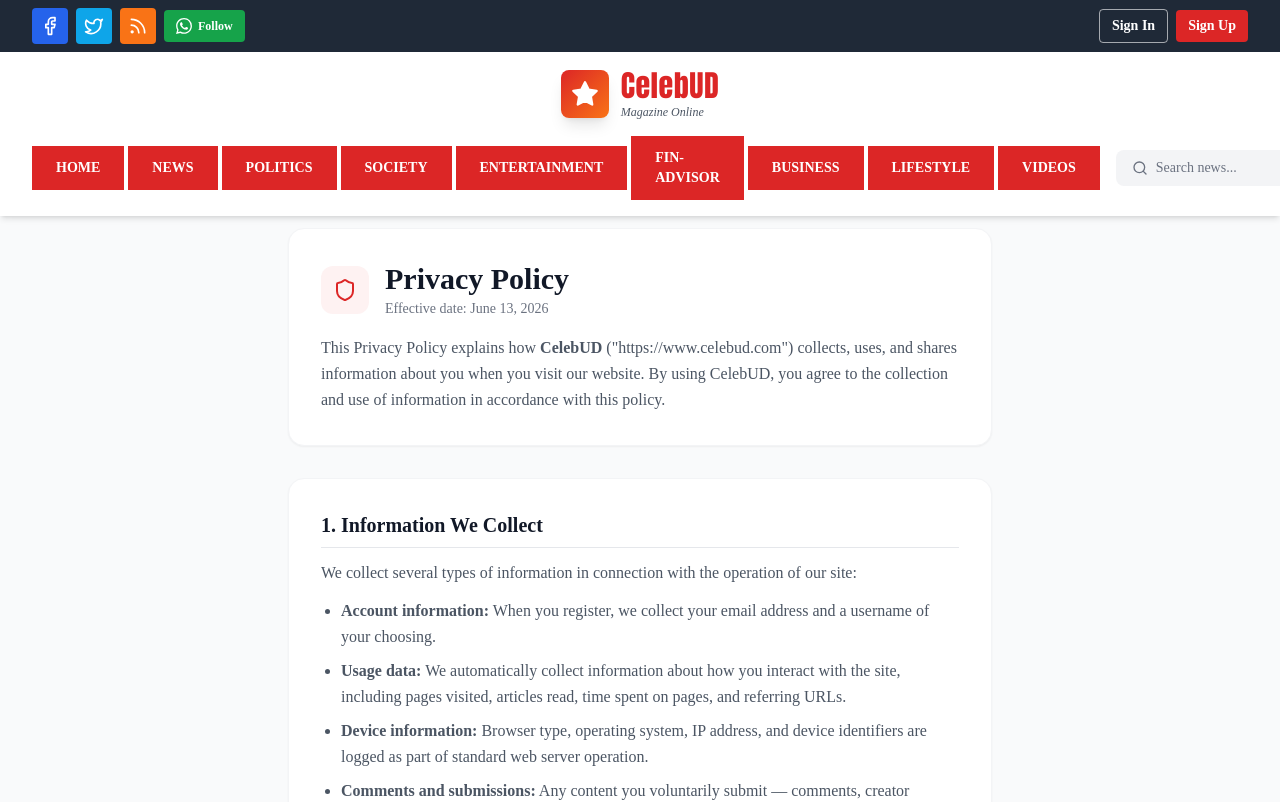
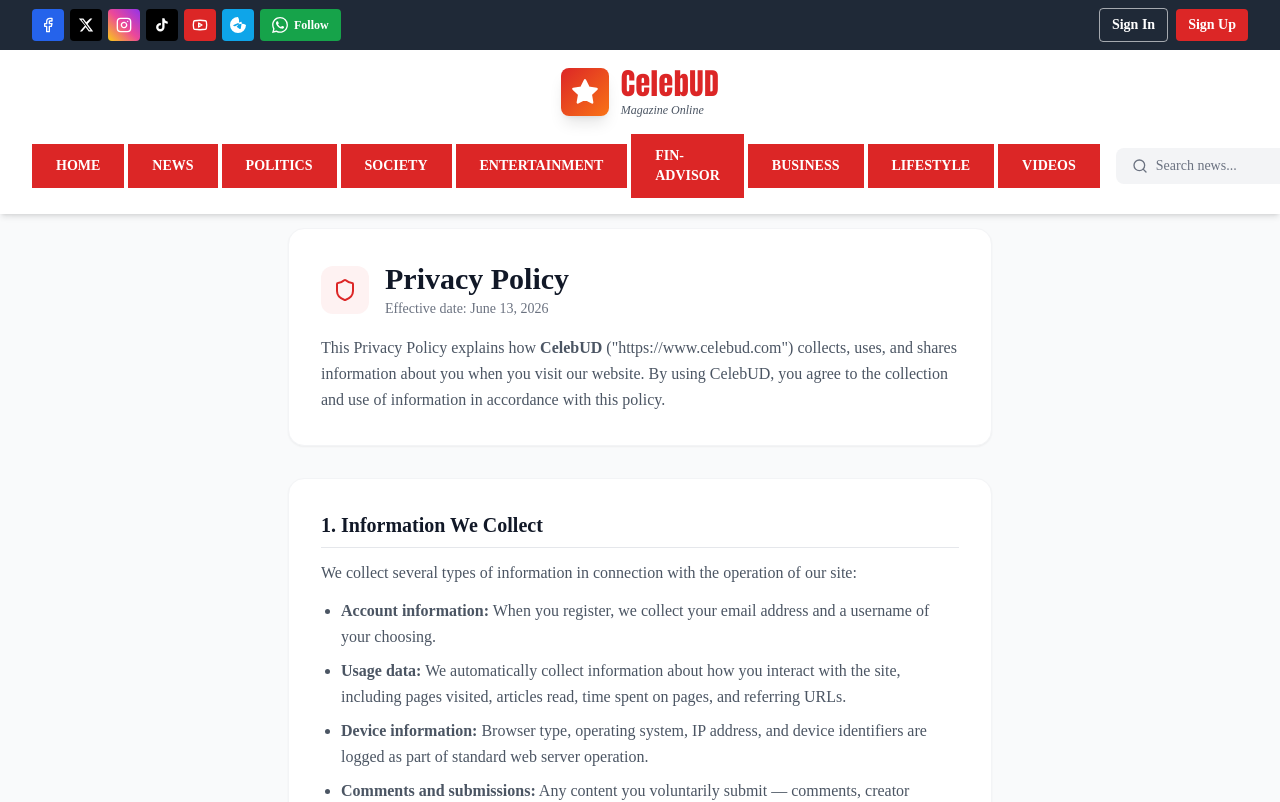
Before and after one commit to Gemavic/Celebud, a React (Vite) app: page /privacy in a window 1280 px wide. Shown: the top 802 px of the page. Built offline with nearby package versions, Linux system fonts and the light colour scheme; no server answers.

Commit message:
Add social media links and config

```diff
--- a/src/components/SocialLinks.tsx
+++ b/src/components/SocialLinks.tsx
@@ -1,8 +1,34 @@
-import { Facebook, Twitter, Rss } from 'lucide-react';
+import { Facebook, Youtube, Instagram } from 'lucide-react';
+import { SOCIAL_LINKS, WHATSAPP_CHANNEL_URL } from '../config/socialMedia';
 
-const WHATSAPP_CHANNEL_URL = 'https://whatsapp.com/channel/0029VbCybN9J93wW55NAtb15';
+export { WHATSAPP_CHANNEL_URL };
 
-// WhatsApp icon as SVG since lucide-react doesn't include it
+// --- Custom SVG icons for platforms not in lucide-react ---
+
+function XIcon({ className }: { className?: string }) {
+  return (
+    <svg viewBox="0 0 24 24" fill="currentColor" className={className}>
+      <path d="M18.244 2.25h3.308l-7.227 8.26 8.502 11.24H16.17l-4.714-6.231-5.401 6.231H2.746l7.73-8.835L1.254 2.25H8.08l4.253 5.622L18.244 2.25zm-1.161 17.52h1.833L7.084 4.126H5.117L17.083 19.77z" />
+    </svg>
+  );
+}
+
+function TikTokIcon({ className }: { className?: string }) {
+  return (
+    <svg viewBox="0 0 24 24" fill="currentColor" className={className}>
+      <path d="M19.59 6.69a4.83 4.83 0 01-3.77-4.25V2h-3.45v13.67a2.89 2.89 0 01-2.88 2.5 2.89 2.89 0 01-2.89-2.89 2.89 2.89 0 012.89-2.89c.28 0 .54.04.79.1V9.01a6.27 6.27 0 00-.79-.05 6.34 6.34 0 00-6.34 6.34 6.34 6.34 0 006.34 6.34 6.34 6.34 0 006.33-6.34V8.69a8.19 8.19 0 004.79 1.54V6.79a4.85 4.85 0 01-1.02-.1z" />
+    </svg>
+  );
+}
+
+function TelegramIcon({ className }: { className?: string }) {
+  return (
+    <svg viewBox="0 0 24 24" fill="currentColor" className={className}>
+      <path d="M11.944 0A12 12 0 000 12a12 12 0 0012 12 12 12 0 0012-12A12 12 0 0012 12 12 12 0 0011.944 0zm4.962 7.224c.1-.002.321.023.465.14a.506.506 0 01.171.325c.016.093.036.306.02.472-.18 1.898-.962 6.502-1.36 8.627-.168.9-.499 1.201-.82 1.23-.696.065-1.225-.46-1.9-.902-1.056-.693-1.653-1.124-2.678-1.8-1.185-.78-.417-1.21.258-1.91.177-.184 3.247-2.977 3.307-3.23.007-.032.014-.15-.056-.212s-.174-.041-.249-.024c-.106.024-1.793 1.14-5.061 3.345-.48.33-.913.49-1.302.48-.428-.008-1.252-.241-1.865-.44-.752-.245-1.349-.374-1.297-.789.027-.216.325-.437.893-.663 3.498-1.524 5.83-2.529 6.998-3.014 3.332-1.386 4.025-1.627 4.476-1.635z" />
+    </svg>
+  );
+}
+
 function WhatsAppIcon({ className }: { className?: string }) {
   return (
     <svg viewBox="0 0 24 24" fill="currentColor" className={className}>
@@ -11,42 +37,122 @@ function WhatsAppIcon({ className }: { className?: string }) {
   );
 }
 
-export { WHATSAPP_CHANNEL_URL };
-
+// Top-bar compact social strip (used in the header)
 export function SocialLinks() {
   return (
-    <div className="flex items-center space-x-2">
-      <a
-        href="#"
-        className="bg-blue-600 hover:bg-blue-700 p-2 rounded transition-colors"
-        aria-label="Facebook"
-      >
-        <Facebook className="w-5 h-5 text-white" />
+    <div className="flex items-center space-x-1.5">
+      <a href={SOCIAL_LINKS.facebook.url} target="_blank" rel="noopener noreferrer"
+        className="bg-blue-600 hover:bg-blue-700 p-2 rounded transition-colors" aria-label="Facebook">
+        <Facebook className="w-4 h-4 text-white" />
       </a>
-      <a
-        href="#"
-        className="bg-sky-500 hover:bg-sky-600 p-2 rounded transition-colors"
-        aria-label="Twitter"
-      >
-        <Twitter className="w-5 h-5 text-white" />
+      <a href={SOCIAL_LINKS.x.url} target="_blank" rel="noopener noreferrer"
+        className="bg-black hover:bg-gray-800 p-2 rounded transition-colors" aria-label="X">
+        <XIcon className="w-4 h-4 text-white" />
       </a>
-      <a
-        href="#"
-        className="bg-orange-500 hover:bg-orange-600 p-2 rounded transition-colors"
-        aria-label="RSS Feed"
-      >
-        <Rss className="w-5 h-5 text-white" />
+      <a href={SOCIAL_LINKS.instagram.url} target="_blank" rel="noopener noreferrer"
+        className="bg-gradient-to-tr from-yellow-400 via-pink-500 to-purple-600 hover:opacity-90 p-2 rounded transition-colors" aria-label="Instagram">
+        <Instagram className="w-4 h-4 text-white" />
       </a>
-      <a
-        href={WHATSAPP_CHANNEL_URL}
-        target="_blank"
-        rel="noopener noreferrer"
-        className="flex items-center space-x-1.5 bg-green-600 hover:bg-green-700 px-3 py-2 rounded transition-colors"
-        aria-label="Follow on WhatsApp Channel"
-      >
+      <a href={SOCIAL_LINKS.tiktok.url} target="_blank" rel="noopener noreferrer"
+        className="bg-black hover:bg-gray-800 p-2 rounded transition-colors" aria-label="TikTok">
+        <TikTokIcon className="w-4 h-4 text-white" />
+      </a>
+      <a href={SOCIAL_LINKS.youtube.url} target="_blank" rel="noopener noreferrer"
+        className="bg-red-600 hover:bg-red-700 p-2 rounded transition-colors" aria-label="YouTube">
+        <Youtube className="w-4 h-4 text-white" />
+      </a>
+      <a href={SOCIAL_LINKS.telegram.url} target="_blank" rel="noopener noreferrer"
+        className="bg-sky-500 hover:bg-sky-600 p-2 rounded transition-colors" aria-label="Telegram">
+        <TelegramIcon className="w-4 h-4 text-white" />
+      </a>
+      <a href={SOCIAL_LINKS.whatsapp.url} target="_blank" rel="noopener noreferrer"
+        className="flex items-center space-x-1.5 bg-green-600 hover:bg-green-700 px-3 py-2 rounded transition-colors" aria-label="WhatsApp Channel">
         <WhatsAppIcon className="w-4 h-4 text-white" />
-        <span className="text-white text-xs font-semibold hidden sm:inline">Follow</span>
+        <span className="text-white text-xs font-semibold hidden lg:inline">Follow</span>
       </a>
     </div>
   );
 }
+
+// Full-size social button used in the footer / standalone CTAs
+interface SocialButtonProps {
+  href: string;
+  label: string;
+  sublabel?: string;
+  icon: React.ReactNode;
+  colorClass: string;
+}
+
+export function SocialButton({ href, label, sublabel, icon, colorClass }: SocialButtonProps) {
+  return (
+    <a
+      href={href}
+      target="_blank"
+      rel="noopener noreferrer"
+      className={`flex items-center gap-3 ${colorClass} text-white rounded-xl px-4 py-3 hover:opacity-90 active:scale-95 transition-all`}
+    >
+      <span className="flex-shrink-0">{icon}</span>
+      <span className="min-w-0">
+        <span className="block font-bold text-sm leading-tight">{label}</span>
+        {sublabel && <span className="block text-xs opacity-80 leading-tight">{sublabel}</span>}
+      </span>
+    </a>
+  );
+}
+
+// Pre-built grid of all platform buttons for footer / pages
+export function SocialMediaGrid() {
+  return (
+    <div className="grid grid-cols-2 sm:grid-cols-3 lg:grid-cols-4 gap-3">
+      <SocialButton
+        href={SOCIAL_LINKS.facebook.url}
+        label="Facebook"
+        sublabel="Like our page"
+        icon={<Facebook className="w-5 h-5" />}
+        colorClass="bg-blue-600 hover:bg-blue-700"
+      />
+      <SocialButton
+        href={SOCIAL_LINKS.x.url}
+        label="X / Twitter"
+        sublabel="Follow for live updates"
+        icon={<XIcon className="w-5 h-5" />}
+        colorClass="bg-black hover:bg-gray-800"
+      />
+      <SocialButton
+        href={SOCIAL_LINKS.instagram.url}
+        label="Instagram"
+        sublabel="Behind-the-scenes"
+        icon={<Instagram className="w-5 h-5" />}
+        colorClass="bg-gradient-to-tr from-yellow-500 via-pink-500 to-purple-600"
+      />
+      <SocialButton
+        href={SOCIAL_LINKS.tiktok.url}
+        label="TikTok"
+        sublabel="Short clips & trends"
+        icon={<TikTokIcon className="w-5 h-5" />}
+        colorClass="bg-gray-900 hover:bg-black"
+      />
+      <SocialButton
+        href={SOCIAL_LINKS.youtube.url}
+        label="YouTube"
+        sublabel="Subscribe for videos"
+        icon={<Youtube className="w-5 h-5" />}
+        colorClass="bg-red-600 hover:bg-red-700"
+      />
+      <SocialButton
+        href={SOCIAL_LINKS.telegram.url}
+        label="Telegram"
+        sublabel="Join our channel"
+        icon={<TelegramIcon className="w-5 h-5" />}
+        colorClass="bg-sky-500 hover:bg-sky-600"
+      />
+      <SocialButton
+        href={SOCIAL_LINKS.whatsapp.url}
+        label="WhatsApp"
+        sublabel="Breaking news alerts"
+        icon={<WhatsAppIcon className="w-5 h-5" />}
+        colorClass="bg-green-600 hover:bg-green-700"
+      />
+    </div>
+  );
+}
--- /dev/null
+++ b/src/config/socialMedia.ts
@@ -0,0 +1,14 @@
+// Central social media configuration for Celebud Media.
+// Replace each `url` value with your actual profile link.
+export const SOCIAL_LINKS = {
+  facebook:  { url: 'https://www.facebook.com/celebudmedia',   label: 'Facebook'  },
+  x:         { url: 'https://x.com/celebudmedia',              label: 'X (Twitter)' },
+  instagram: { url: 'https://www.instagram.com/celebudmedia',  label: 'Instagram' },
+  tiktok:    { url: 'https://www.tiktok.com/@celebudmedia',    label: 'TikTok'    },
+  youtube:   { url: 'https://www.youtube.com/@celebudmedia',   label: 'YouTube'   },
+  telegram:  { url: 'https://t.me/celebudmedia',               label: 'Telegram'  },
+  whatsapp:  { url: 'https://whatsapp.com/channel/0029VbCybN9J93wW55NAtb15', label: 'WhatsApp' },
+} as const;
+
+// Keep backward-compatible named export used by existing components
+export const WHATSAPP_CHANNEL_URL = SOCIAL_LINKS.whatsapp.url;
--- a/src/pages/HomePage.tsx
+++ b/src/pages/HomePage.tsx
@@ -10,7 +10,7 @@ import { AdBanner } from '../components/AdBanner';
 import { GoogleAd } from '../components/GoogleAd';
 import { WhatsAppChannelBanner } from '../components/WhatsAppChannelBanner';
 import { WhatsAppFloatingButton } from '../components/WhatsAppFloatingButton';
-import { WHATSAPP_CHANNEL_URL } from '../components/SocialLinks';
+import { SocialMediaGrid } from '../components/SocialLinks';
 import { Loader2 } from 'lucide-react';
 import { useHomepageData } from '../hooks/useHomepageData';
 
@@ -228,27 +228,13 @@ function HomePage() {
 
       <footer className="bg-gradient-to-r from-gray-900 via-gray-800 to-gray-900 text-white py-12 px-4 sm:px-6 lg:px-8">
         <div className="max-w-7xl mx-auto">
-          {/* WhatsApp Channel CTA */}
-          <div className="bg-green-600/20 border border-green-500/30 rounded-2xl p-6 mb-10 flex flex-col sm:flex-row items-center justify-between gap-4">
-            <div className="flex items-center gap-4">
-              <div className="w-12 h-12 bg-green-500 rounded-full flex items-center justify-center flex-shrink-0">
-                <svg viewBox="0 0 24 24" fill="currentColor" className="w-6 h-6 text-white">
-                  <path d="M17.472 14.382c-.297-.149-1.758-.867-2.03-.967-.273-.099-.471-.148-.67.15-.197.297-.767.966-.94 1.164-.173.199-.347.223-.644.075-.297-.15-1.255-.463-2.39-1.475-.883-.788-1.48-1.761-1.653-2.059-.173-.297-.018-.458.13-.606.134-.133.298-.347.446-.52.149-.174.198-.298.298-.497.099-.198.05-.371-.025-.52-.075-.149-.669-1.612-.916-2.207-.242-.579-.487-.5-.669-.51-.173-.008-.371-.01-.57-.01-.198 0-.52.074-.792.372-.272.297-1.04 1.016-1.04 2.479 0 1.462 1.065 2.875 1.213 3.074.149.198 2.096 3.2 5.077 4.487.709.306 1.262.489 1.694.625.712.227 1.36.195 1.871.118.571-.085 1.758-.719 2.006-1.413.248-.694.248-1.289.173-1.413-.074-.124-.272-.198-.57-.347m-5.421 7.403h-.004a9.87 9.87 0 01-5.031-1.378l-.361-.214-3.741.982.998-3.648-.235-.374a9.86 9.86 0 01-1.51-5.26c.001-5.45 4.436-9.884 9.888-9.884 2.64 0 5.122 1.03 6.988 2.898a9.825 9.825 0 012.893 6.994c-.003 5.45-4.437 9.884-9.885 9.884m8.413-18.297A11.815 11.815 0 0012.05 0C5.495 0 .16 5.335.157 11.892c0 2.096.547 4.142 1.588 5.945L.057 24l6.305-1.654a11.882 11.882 0 005.683 1.448h.005c6.554 0 11.89-5.335 11.893-11.893a11.821 11.821 0 00-3.48-8.413z" />
-                </svg>
-              </div>
-              <div>
-                <p className="font-bold text-white text-base">Follow Celebud Media on WhatsApp</p>
-                <p className="text-green-300 text-sm">Get breaking news delivered directly to your WhatsApp — free, no spam.</p>
-              </div>
+          {/* Social Media Hub */}
+          <div className="mb-10">
+            <div className="text-center mb-6">
+              <h3 className="text-xl font-bold text-white">Follow Us Everywhere</h3>
+              <p className="text-gray-400 text-sm mt-1">Stay connected — pick your platform and never miss a story</p>
             </div>
-            <a
-              href={WHATSAPP_CHANNEL_URL}
-              target="_blank"
-              rel="noopener noreferrer"
-              className="flex-shrink-0 bg-green-500 hover:bg-green-400 text-white font-bold px-6 py-3 rounded-full transition-colors text-sm whitespace-nowrap"
-            >
-              Join Channel
-            </a>
+            <SocialMediaGrid />
           </div>
           <div className="grid grid-cols-1 md:grid-cols-2 lg:grid-cols-4 gap-8">
             <div>
```
